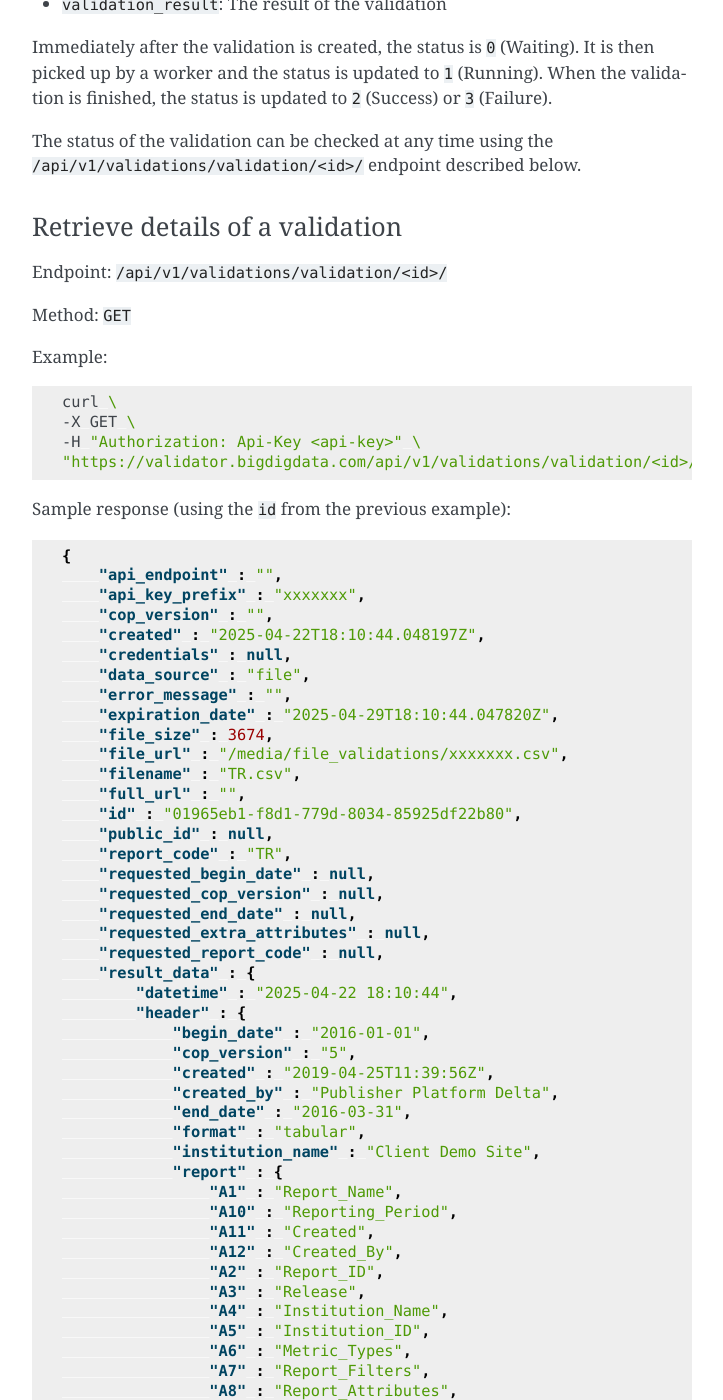
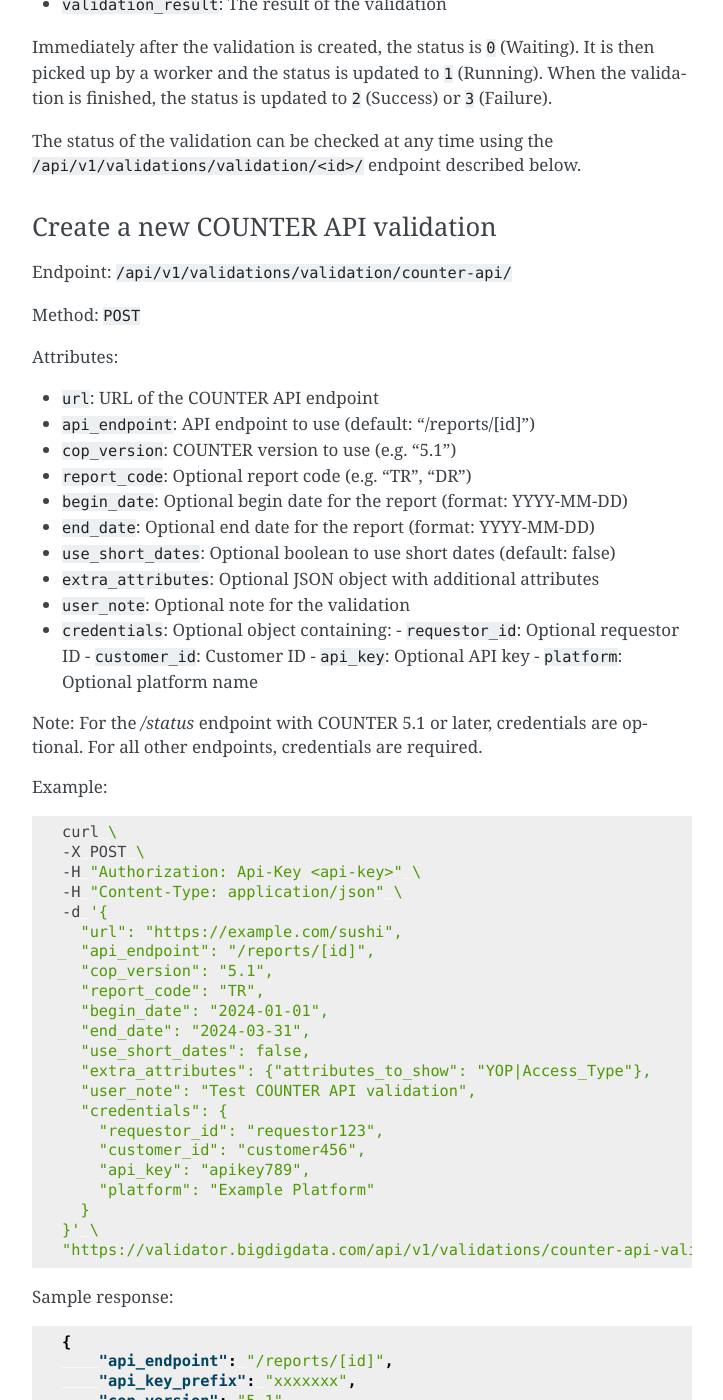
Before and after one commit to Project-Counter/counter-validator, a Sphinx documentation site: the page built from docs/api.rst, in a window 1280 px wide and 1400 px high, scrolled down 1772 px. Shown: the whole window, without its empty margins (388-1111 px from the left). Built offline with Sphinx 7.4.7, drawn with Linux system fonts in a browser that asks for light colours; some of the changed text lies outside the part shown.

Commit message:
feat: add COUNTER API validation endpoint documentation with attributes and example usage

```diff
--- a/docs/api.rst
+++ b/docs/api.rst
@@ -95,6 +95,107 @@
 
 The status of the validation can be checked at any time using the
 ``/api/v1/validations/validation/<id>/`` endpoint described below.
+
+
+Create a new COUNTER API validation
+-----------------------------------
+
+Endpoint: ``/api/v1/validations/validation/counter-api/``
+
+Method: ``POST``
+
+Attributes:
+
+- ``url``: URL of the COUNTER API endpoint
+- ``api_endpoint``: API endpoint to use (default: "/reports/[id]")
+- ``cop_version``: COUNTER version to use (e.g. "5.1")
+- ``report_code``: Optional report code (e.g. "TR", "DR")
+- ``begin_date``: Optional begin date for the report (format: YYYY-MM-DD)
+- ``end_date``: Optional end date for the report (format: YYYY-MM-DD)
+- ``use_short_dates``: Optional boolean to use short dates (default: false)
+- ``extra_attributes``: Optional JSON object with additional attributes
+- ``user_note``: Optional note for the validation
+- ``credentials``: Optional object containing:
+  - ``requestor_id``: Optional requestor ID
+  - ``customer_id``: Customer ID
+  - ``api_key``: Optional API key
+  - ``platform``: Optional platform name
+
+Note: For the `/status` endpoint with COUNTER 5.1 or later, credentials are optional. For all other endpoints, credentials are required.
+
+Example:
+
+.. code-block:: bash
+
+   curl \
+   -X POST \
+   -H "Authorization: Api-Key <api-key>" \
+   -H "Content-Type: application/json" \
+   -d '{
+     "url": "https://example.com/sushi",
+     "api_endpoint": "/reports/[id]",
+     "cop_version": "5.1",
+     "report_code": "TR",
+     "begin_date": "2024-01-01",
+     "end_date": "2024-03-31",
+     "use_short_dates": false,
+     "extra_attributes": {"attributes_to_show": "YOP|Access_Type"},
+     "user_note": "Test COUNTER API validation",
+     "credentials": {
+       "requestor_id": "requestor123",
+       "customer_id": "customer456",
+       "api_key": "apikey789",
+       "platform": "Example Platform"
+     }
+   }' \
+   "https://validator.bigdigdata.com/api/v1/validations/counter-api-validation/"
+
+Sample response:
+
+.. code-block:: json
+
+    {
+        "api_endpoint": "/reports/[id]",
+        "api_key_prefix": "xxxxxxx",
+        "cop_version": "5.1",
+        "created": "2024-04-22T18:10:44.048197Z",
+        "credentials": {
+            "requestor_id": "requestor123",
+            "customer_id": "customer456",
+            "api_key": "apikey789",
+            "platform": "Example Platform"
+        },
+        "data_source": "counter_api",
+        "error_message": "",
+        "expiration_date": "2024-04-29T18:10:44.047820Z",
+        "file_size": 0,
+        "file_url": "",
+        "filename": "",
+        "id": "01965eb1-f8d1-779d-8034-85925df22b80",
+        "public_id": null,
+        "report_code": "",
+        "requested_begin_date": "2024-01-01",
+        "requested_cop_version": "5.1",
+        "requested_end_date": "2024-03-31",
+        "requested_extra_attributes": {"attributes_to_show": "YOP|Access_Type"},
+        "requested_report_code": "TR",
+        "stats": {},
+        "status": 0,
+        "url": "https://example.com/sushi",
+        "use_short_dates": false,
+        "user_note": "Test COUNTER API validation",
+        "validation_result": "Unknown"
+    }
+
+The response format is similar to file validations, with some additional fields specific to COUNTER API validations:
+
+- ``url``: The URL of the COUNTER API endpoint
+- ``api_endpoint``: The API endpoint used
+- ``credentials``: The credentials used for the API call
+- ``requested_*`` fields: The parameters that were requested from the API
+- ``data_source``: Will be "counter_api" for COUNTER API validations
+
+The validation status and results can be checked using the same endpoints as file validations.
 
 
 Retrieve details of a validation
```
